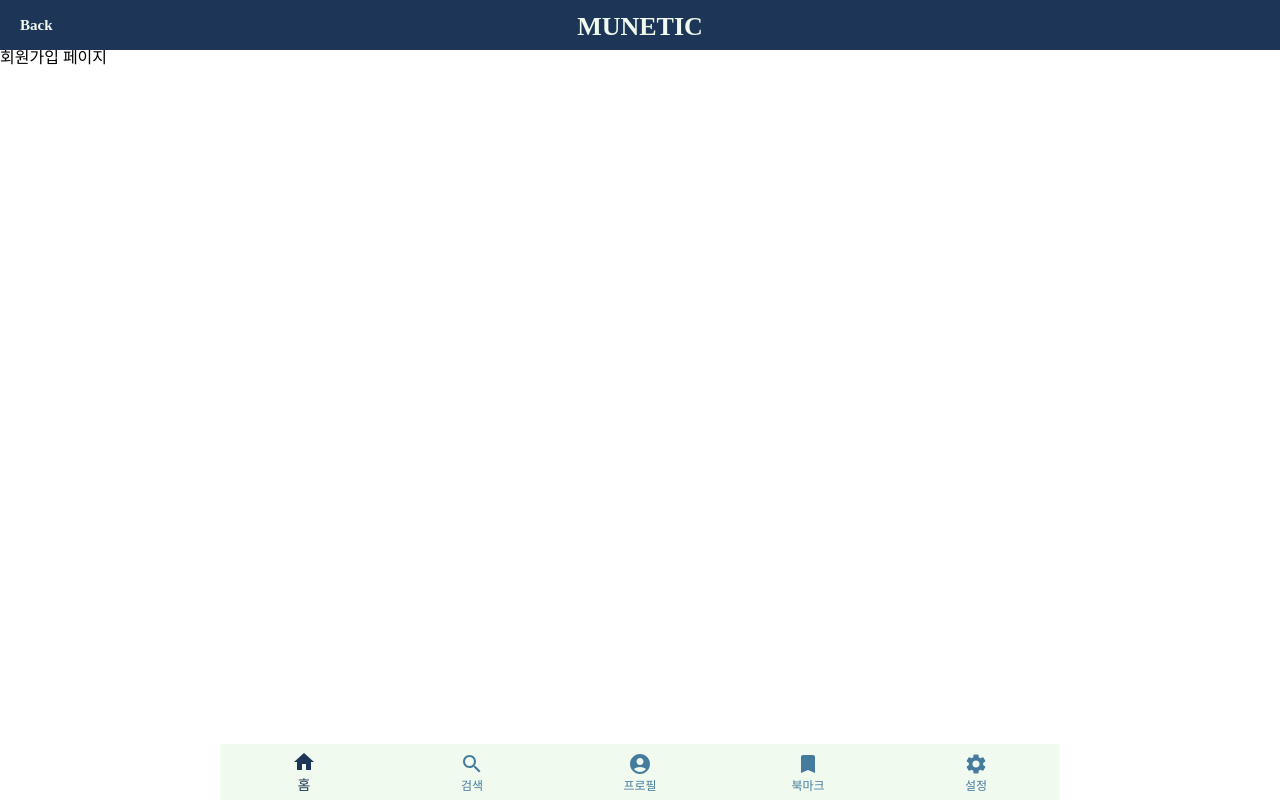
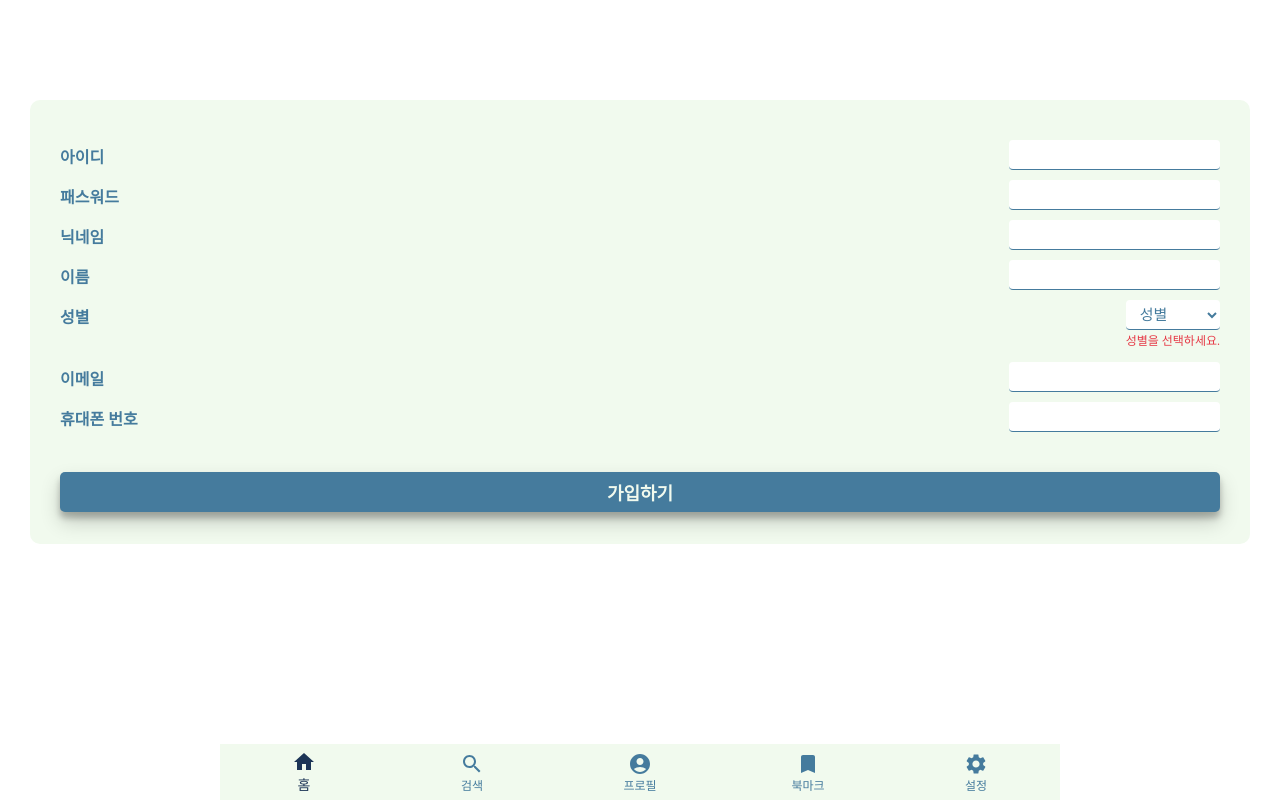
Before and after one commit to innovationacademy-kr/slabs-munetic, a React (Vite) app in the folder munetic_app/: page /auth/register in a window 1280 px wide. Built offline with nearby package versions, Linux system fonts and the light colour scheme.

Commit message:
feat: app #76 registerPage UI

```diff
--- /dev/null
+++ b/munetic_app/src/components/auth/Register.tsx
@@ -0,0 +1,127 @@
+import { useState } from 'react';
+import styled from 'styled-components';
+import palette from '../../style/palette';
+import Button from '../common/Button';
+import { InputBox } from '../common/Input';
+import Select from '../common/Select';
+
+const Container = styled.form`
+  margin: 100px 30px 30px 30px;
+  padding: 30px;
+  border-radius: 10px;
+  background-color: ${palette.ivory};
+  .registerButton {
+    margin-top: 40px;
+  }
+`;
+
+const SelectContainer = styled.div`
+  display: flex;
+  font-size: 16px;
+  margin-top: 10px;
+  .selectTitle {
+    line-height: 35px;
+    font-weight: bold;
+    color: ${palette.grayBlue};
+    flex: 1;
+    height: 30px;
+  }
+  .select {
+    font-weight: normal;
+    font-size: 16px;
+    text-align: center;
+  }
+`;
+
+const StyledButton = styled(Button)`
+  height: 40px;
+  border-radius: 5px;
+  font-size: 18px;
+  ::before {
+    padding-top: 0%;
+  }
+`;
+
+export default function Register() {
+  const [registerInfo, setRegisterInfo] = useState({
+    id: '',
+    password: '',
+    nickname: '',
+    name: '',
+    email: '',
+    phone_number: '',
+    gender: undefined,
+  });
+
+  const { id, password, nickname, name, email, phone_number, gender } =
+    registerInfo;
+  const onChange = (
+    e: React.ChangeEvent<
+      HTMLInputElement | HTMLSelectElement | HTMLTextAreaElement
+    >,
+  ) => {
+    const { value, name } = e.target;
+    setRegisterInfo({
+      ...registerInfo,
+      [name]: value,
+    });
+  };
+
+  const onSubmit = () => {
+    console.log('ddd');
+  };
+
+  return (
+    <Container>
+      <InputBox inputName="아이디" name="id" value={id} onChange={onChange} />
+      <InputBox
+        inputName="패스워드"
+        value={password}
+        name="password"
+        type="password"
+        onChange={onChange}
+      />
+      <InputBox
+        inputName="닉네임"
+        value={nickname}
+        name="nickname"
+        onChange={onChange}
+      />
+      <InputBox inputName="이름" value={name} name="name" onChange={onChange} />
+      <SelectContainer>
+        <span className="selectTitle">성별</span>
+        <div className="select">
+          <Select
+            options={['Female', 'Male', 'Others']}
+            value={gender}
+            disabledOptions={['성별']}
+            defaultValue="성별"
+            name="gender"
+            onChange={onChange}
+            isValid={!!gender}
+            errorMessage="성별을 선택하세요."
+          />
+        </div>
+      </SelectContainer>
+      <InputBox
+        inputName="이메일"
+        value={email}
+        name="email"
+        type="email"
+        onChange={onChange}
+      />
+      <InputBox
+        inputName="휴대폰 번호"
+        placeholder=""
+        value={phone_number}
+        name="phone_number"
+        onChange={onChange}
+      />
+      <div className="registerButton">
+        <StyledButton type="submit" onClick={onSubmit}>
+          가입하기
+        </StyledButton>
+      </div>
+    </Container>
+  );
+}
--- a/munetic_app/src/components/common/Input.tsx
+++ b/munetic_app/src/components/common/Input.tsx
@@ -27,6 +27,59 @@ interface IProps extends React.InputHTMLAttributes<HTMLInputElement> {
   errorMessage?: string;
 }
 
+const InputBoxContainer = styled.div`
+  margin-top: 10px;
+  display: flex;
+  font-size: 16px;
+  .inputTitle {
+    line-height: 35px;
+    font-weight: bold;
+    color: ${palette.grayBlue};
+    flex: 1;
+    height: 30px;
+  }
+  .input {
+    font-weight: normal;
+    font-size: 16px;
+    text-align: center;
+    border: none;
+    border-bottom: 1px solid ${palette.grayBlue};
+    color: ${palette.grayBlue};
+    height: 30px;
+  }
+`;
+interface InputBoxProps extends React.InputHTMLAttributes<HTMLInputElement> {
+  inputName: string;
+  isReadOnly?: boolean;
+  useValidation?: boolean;
+  onChange?: (
+    e: React.ChangeEvent<
+      HTMLInputElement | HTMLSelectElement | HTMLTextAreaElement
+    >,
+  ) => void;
+}
+
+export const InputBox = ({
+  inputName,
+  isReadOnly,
+  useValidation,
+  onChange,
+  ...props
+}: InputBoxProps) => {
+  return (
+    <InputBoxContainer>
+      <span className="inputTitle">{inputName}</span>
+      <Input
+        className="input"
+        isReadOnly={isReadOnly}
+        useValidation={useValidation}
+        onChange={onChange}
+        {...props}
+      />
+    </InputBoxContainer>
+  );
+};
+
 export default function Input({
   isReadOnly = false,
   isValid,
--- a/munetic_app/src/components/common/Select.tsx
+++ b/munetic_app/src/components/common/Select.tsx
@@ -2,8 +2,6 @@ import styled from 'styled-components';
 import palette from '../../style/palette';
 
 const Container = styled.div`
-  width: 100%;
-  margin: 5px 0px;
   span {
     margin-top: 15px;
     display: block;
--- a/munetic_app/src/components/common/TopBar.tsx
+++ b/munetic_app/src/components/common/TopBar.tsx
@@ -84,6 +84,8 @@ export default function TopBar() {
     rightText = '저장';
   } else if (currentPath === '/lesson/write') {
     rightText = '등록';
+  } else if (currentPath.includes('/auth')) {
+    return null;
   } else {
     rightText = '';
   }
--- a/munetic_app/src/components/lesson/ClassWrite.tsx
+++ b/munetic_app/src/components/lesson/ClassWrite.tsx
@@ -1,4 +1,4 @@
-import { useCallback, useContext, useEffect, useState } from 'react';
+import { useContext, useEffect, useState } from 'react';
 import { useNavigate } from 'react-router-dom';
 import styled from 'styled-components';
 import WriteContext from '../../context/writeContext';
@@ -6,7 +6,7 @@ import { categoryData } from '../../dummy/categoryData';
 import { classData } from '../../dummy/classData';
 import { userData } from '../../dummy/userData';
 import palette from '../../style/palette';
-import Input from '../common/Input';
+import Input, { InputBox } from '../common/Input';
 import Select from '../common/Select';
 
 const Container = styled.div`
@@ -19,28 +19,6 @@ const Container = styled.div`
   height: calc(100vh + 56px);
   .infoName {
     margin-top: 15px;
-  }
-`;
-
-const InputBoxContainer = styled.div`
-  margin-top: 10px;
-  display: flex;
-  font-size: 16px;
-  .inputTitle {
-    line-height: 35px;
-    font-weight: bold;
-    color: ${palette.grayBlue};
-    flex: 1;
-    height: 30px;
-  }
-  .input {
-    font-weight: normal;
-    font-size: 16px;
-    text-align: center;
-    border: none;
-    border-bottom: 1px solid ${palette.grayBlue};
-    color: ${palette.grayBlue};
-    height: 30px;
   }
 `;
 
@@ -75,43 +53,6 @@ const IntroContent = styled.div`
   }
 `;
 
-interface InputBoxProps {
-  inputName: string;
-  isReadOnly?: boolean;
-  useValidation?: boolean;
-  value?: string | number;
-  onChange?: (
-    e: React.ChangeEvent<
-      HTMLInputElement | HTMLSelectElement | HTMLTextAreaElement
-    >,
-  ) => void;
-  type?: string;
-}
-
-const InputBox = ({
-  inputName,
-  isReadOnly,
-  useValidation,
-  onChange,
-  value,
-  type,
-}: InputBoxProps) => {
-  return (
-    <InputBoxContainer>
-      <span className="inputTitle">{inputName}</span>
-      <Input
-        value={value}
-        name={inputName}
-        className="input"
-        isReadOnly={isReadOnly}
-        useValidation={useValidation}
-        onChange={onChange}
-        type={type}
-      />
-    </InputBoxContainer>
-  );
-};
-
 export default function ClassWrite() {
   const navigate = useNavigate();
   const { state, actions } = useContext(WriteContext);
@@ -134,9 +75,7 @@ export default function ClassWrite() {
     content: '',
   });
   const { id, title, category, price, place, minute, content } = classInfo;
-
-  const onChange = useCallback(
-    (
+  const onChangeInput = (
     e: React.ChangeEvent<
       HTMLInputElement | HTMLSelectElement | HTMLTextAreaElement
     >,
@@ -146,9 +85,7 @@ export default function ClassWrite() {
       ...classInfo,
       [name]: value,
     });
-    },
-    [],
-  );
+  };
 
   useEffect(() => {
     if (state.write) {
@@ -156,7 +93,6 @@ export default function ClassWrite() {
       navigate(`/lesson/class/${id}`);
       actions.setWrite(false);
     }
-    return () => {};
   }, [state]);
 
   return (
@@ -165,14 +101,14 @@ export default function ClassWrite() {
         name="title"
         placeholder="제목"
         value={title}
-        onChange={onChange}
+        onChange={onChangeInput}
       />
       <Select
         title="카테고리"
         options={categoryData.filter(category => category !== '전체')}
         value={category}
-        name="카테고리"
-        onChange={onChange}
+        name="category"
+        onChange={onChangeInput}
         isValid={!!category}
         errorMessage="카테고리를 선택하세요."
       />
@@ -180,8 +116,9 @@ export default function ClassWrite() {
       <InputBox
         inputName="가격"
         type="number"
+        name="price"
         value={price}
-        onChange={onChange}
+        onChange={onChangeInput}
       />
       <InputBox
         inputName="연락처"
@@ -195,12 +132,18 @@ export default function ClassWrite() {
         useValidation={false}
         value={gender}
       />
-      <InputBox inputName="지역" value={place} onChange={onChange} />
+      <InputBox
+        inputName="지역"
+        name="place"
+        value={place}
+        onChange={onChangeInput}
+      />
       <InputBox
         inputName="회차당 수업 시간"
         type="number"
+        name="minute"
         value={minute}
-        onChange={onChange}
+        onChange={onChangeInput}
       />
       <IntroContent>
         <div className="introTitle">본문</div>
@@ -209,7 +152,7 @@ export default function ClassWrite() {
           className="introContent"
           placeholder="내용을 입력해주세요."
           value={content}
-          onChange={onChange}
+          onChange={onChangeInput}
         />
       </IntroContent>
     </Container>
--- a/munetic_app/src/pages/auth/RegisterPage.tsx
+++ b/munetic_app/src/pages/auth/RegisterPage.tsx
@@ -1,7 +1,5 @@
+import Register from '../../components/auth/Register';
+
 export default function RegisterPage() {
-  return (
-    <div>
-      <div>회원가입 페이지</div>
-    </div>
-  );
+  return <Register />;
 }
```
Lines whose indentation alone changed are shown as unchanged.
